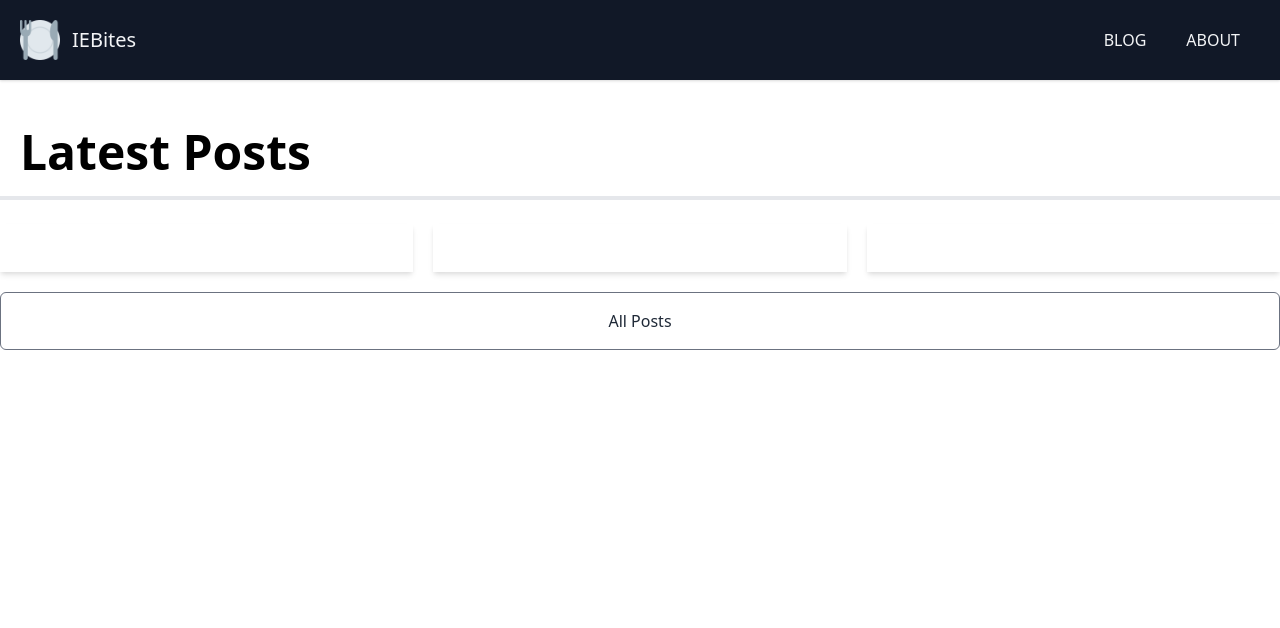
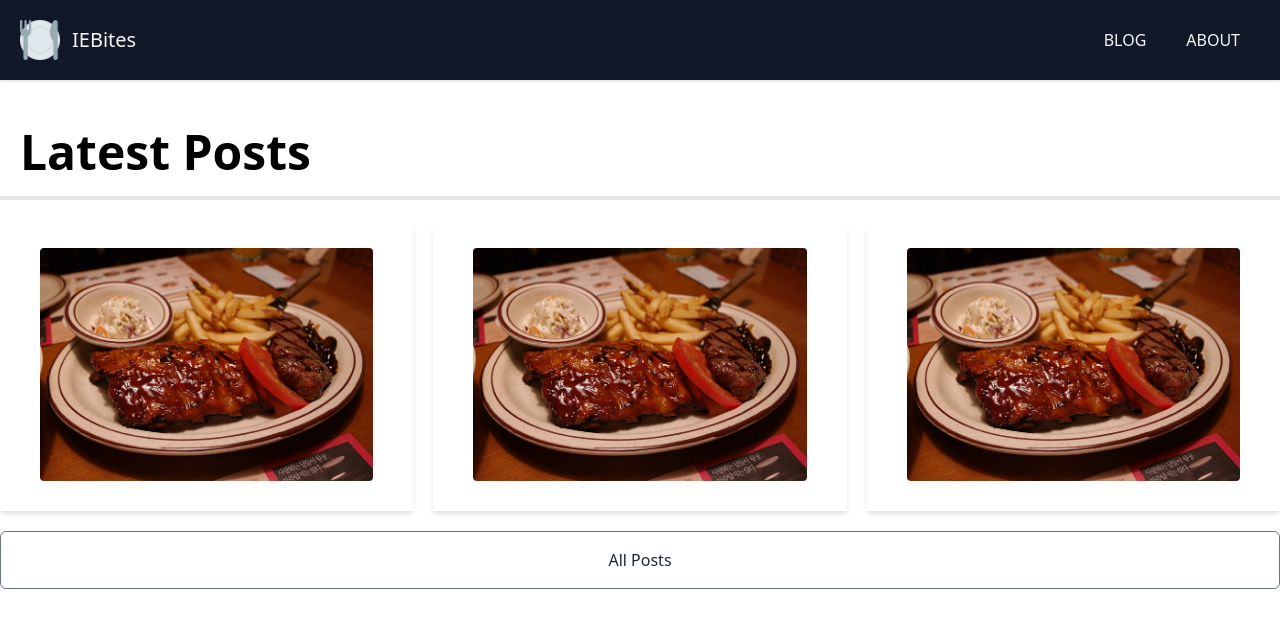
Before and after one commit to RdotSilva/React-NextJS-IEBites, a Next.js app: page / in a window 1280 px wide. Shown: the top 628 px of the page. Built offline with nearby package versions, Linux system fonts and the light colour scheme.

Commit message:
Add image display

```diff
--- a/components/Post.js
+++ b/components/Post.js
@@ -3,6 +3,14 @@ import Image from "next/image";
 
 export default function Post({ post }) {
   return (
-    <div className="w-full px-10 py-6 bg-white rounded-log shadow-md mt-6"></div>
+    <div className="w-full px-10 py-6 bg-white rounded-log shadow-md mt-6">
+      <Image
+        src={post.frontmatter.cover_image}
+        alt=""
+        height={420}
+        width={600}
+        className="mb-4 rounded"
+      />
+    </div>
   );
 }
```
